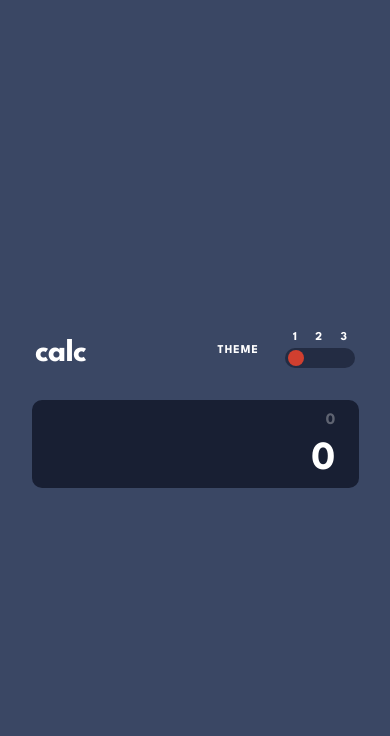
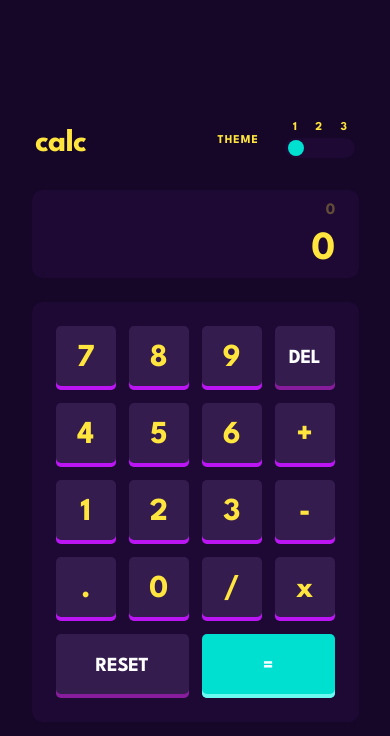
Before and after one commit to SabaMarghania1/calculator-with-theme-modes, a plain HTML site: page index.html in a window 390 px wide. Drawn offline with Linux system fonts and the light colour scheme.

Commit message:
finish mobile version design

```diff
--- a/index.html
+++ b/index.html
@@ -11,7 +11,7 @@
     <link rel="stylesheet" href="style.css" />
     <script src="script.js"></script>
   </head>
-  <body>
+  <body data-theme="special">
     <header class="header">
       <h1 class="name" id="name">calc</h1>
       <div class="theme">
@@ -31,6 +31,26 @@
         <p class="result_p opacy" id="result_screenH">0</p>
         <p class="result_p" id="result_screen">0</p>
       </section>
+      <section class="operations" id="operations">
+        <button class="number">7</button>
+        <button class="number">8</button>
+        <button class="number">9</button>
+        <button class="number del">DEL</button>
+        <button class="number">4</button>
+        <button class="number">5</button>
+        <button class="number">6</button>
+        <button class="number">+</button>
+        <button class="number">1</button>
+        <button class="number">2</button>
+        <button class="number">3</button>
+        <button class="number">-</button>
+        <button class="number">.</button>
+        <button class="number">0</button>
+        <button class="number">/</button>
+        <button class="number">x</button>
+        <button class="number resetbtn" id="resetbtn">RESET</button>
+        <button class="number count" id="countbtn">=</button>
+      </section>
     </main>
   </body>
 </html>
--- a/style.css
+++ b/style.css
@@ -6,14 +6,14 @@
   --keypad-background: hsl(223, 31%, 20%);
   --screen-background: hsl(224, 36%, 15%);
 
-  --key-background1: hsl(225, 21%, 49%);
-  --key-shadow1: hsl(224, 28%, 35%);
+  --key-background1: hsl(30, 25%, 89%);
+  --key-shadow1: hsl(28, 16%, 65%);
 
-  --key-background2: hsl(6, 63%, 50%);
-  --key-shadow2: hsl(6, 70%, 34%);
+  --key-equality: hsl(6, 63%, 50%);
+  --shadow-equality: hsl(6, 70%, 34%);
 
-  --key-background3: hsl(30, 25%, 89%);
-  --key-shadow3: hsl(28, 16%, 65%);
+  --key-delete: hsl(225, 21%, 49%);
+  --shadow-delete: hsl(224, 28%, 35%);
 
   --main-text: hsl(221, 14%, 31%);
   --secondary-text: hsl(0, 0%, 100%);
@@ -26,19 +26,19 @@
   --keypad-background: hsl(0, 5%, 81%);
   --screen-background: hsl(0, 0%, 93%);
 
-  --key-background1: hsl(185, 42%, 37%);
-  --key-shadow1: hsl(185, 58%, 25%);
+  --key-background1: hsl(45, 7%, 89%);
+  --key-shadow1: hsl(35, 11%, 61%);
 
-  --key-background2: hsl(25, 98%, 40%);
-  --key-shadow2: hsl(25, 99%, 27%);
+  --key-equality: hsl(25, 98%, 40%);
+  --shadow-equality: hsl(25, 99%, 27%);
 
-  --key-background3: hsl(45, 7%, 89%);
-  --key-shadow3: hsl(35, 11%, 61%);
+  --key-delete: hsl(185, 42%, 37%);
+  --shadow-delete: hsl(185, 58%, 25%);
 
   --main-text: hsl(60, 10%, 19%);
   --secondary-text: hsl(0, 0%, 100%);
 
-  --header--texts: hsla(60, 10%, 19%, 1);
+  --header-texts: hsla(60, 10%, 19%, 1);
 }
 
 [data-theme="special"] {
@@ -46,7 +46,7 @@
   --keypad-background: hsl(268, 71%, 12%);
   --screen-background: hsl(268, 71%, 12%);
 
-  --key-background1: hsl(281, 89%, 26%);
+  --key-background1: hsla(268, 47%, 21%, 1);
   --key-shadow1: hsl(285, 91%, 52%);
 
   --key-equality: hsl(176, 100%, 44%);
@@ -147,14 +147,14 @@ input[type="range"]::-webkit-slider-thumb {
   -webkit-appearance: none;
   width: 16px;
   height: 16px;
-  background: var(--key-background2);
+  background: var(--key-equality);
   border-radius: 50%;
 }
 
 /* Calculator content */
 
 .result {
-  background: #181f33;
+  background: var(--screen-background);
   border-radius: 10px;
   width: 279px;
   height: 88px;
@@ -180,3 +180,92 @@ input[type="range"]::-webkit-slider-thumb {
   font-size: 16px;
   line-height: 17px;
 }
+
+/* Calculator numbers and operations part */
+.operations {
+  width: 279px;
+  height: 372px;
+  padding: 24px;
+  background: var(--keypad-background);
+  border-radius: 10px;
+  display: grid;
+  grid-template-columns: auto auto auto auto;
+  grid-template-rows: auto auto auto auto auto;
+  row-gap: 13px;
+  column-gap: 13px;
+}
+.number {
+  background: var(--key-background1);
+  box-shadow: inset 0px -4px 0px var(--key-shadow1);
+  border-radius: 5px;
+  width: 60px;
+  height: 64px;
+  font-family: "League Spartan";
+  font-style: normal;
+  font-weight: 700;
+  font-size: 32px;
+  line-height: 29px;
+  display: flex;
+  align-items: center;
+  text-align: center;
+  justify-content: center;
+  letter-spacing: -0.533333px;
+  color: var(--header-texts);
+  border-width: 0px;
+}
+.del {
+  background: var(--key-delete);
+  box-shadow: inset 0px -4px 0px var(--shadow-delete);
+  border-radius: 5px;
+  width: 60px;
+  height: 64px;
+  font-family: "League Spartan";
+  font-style: normal;
+  font-weight: 700;
+  font-size: 20px;
+  line-height: 18px;
+  display: flex;
+  align-items: center;
+  text-align: center;
+  justify-content: center;
+  letter-spacing: -0.333333px;
+  color: #fff;
+}
+.resetbtn {
+  background: var(--key-delete);
+  box-shadow: inset 0px -4px 0px var(--shadow-delete);
+  border-radius: 5px;
+  height: 64px;
+  width: 133px;
+  font-family: "League Spartan";
+  font-style: normal;
+  font-weight: 700;
+  font-size: 20px;
+  line-height: 18px;
+  display: flex;
+  align-items: center;
+  text-align: center;
+  justify-content: center;
+  letter-spacing: -0.333333px;
+  color: #fff;
+  grid-column: 1 / span 2;
+}
+.count {
+  background: var(--key-equality);
+  box-shadow: inset 0px -4px 0px var(--shadow-equality);
+  border-radius: 5px;
+  height: 64px;
+  width: 133px;
+  font-family: "League Spartan";
+  font-style: normal;
+  font-weight: 700;
+  font-size: 20px;
+  line-height: 18px;
+  display: flex;
+  align-items: center;
+  text-align: center;
+  justify-content: center;
+  letter-spacing: -0.333333px;
+  color: white;
+  grid-column: 3 / span 2;
+}
```
